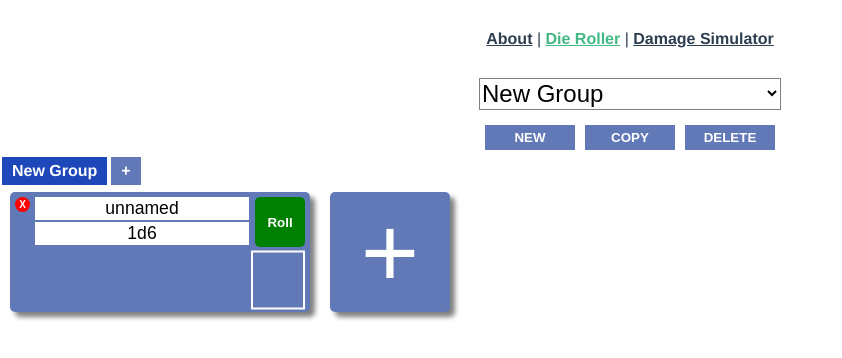
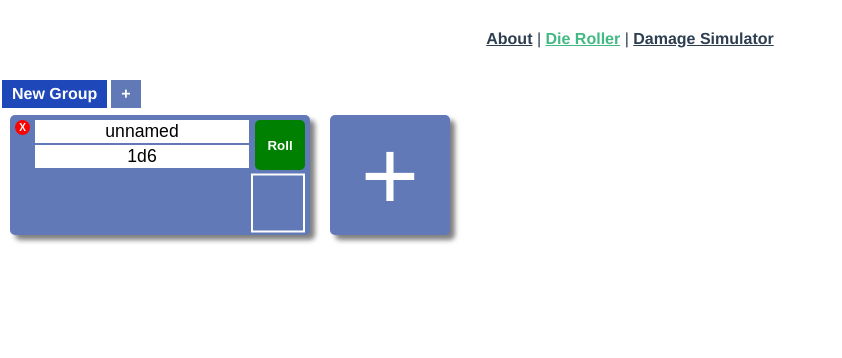
Before and after one commit to charles-oder/pathfinder-damage-calc, a Vue app: page /#/die-roller in a window 1280 px wide. Shown: the top 358 px of the page, without its empty margins (0-842 px from the left). Built offline with nearby package versions, Linux system fonts and the light colour scheme.

Commit message:
removed old group selector

```diff
--- a/src/views/DieRollerCollection.vue
+++ b/src/views/DieRollerCollection.vue
@@ -1,25 +1,5 @@
 <template>
   <div class="die-roller-collection">
-    <div class="group-selector">
-      <select @change="itemSelected($event.target.selectedIndex)">
-        <option
-          v-for="(group, index) in dieCollection.groups"
-          v-bind:key="index"
-          value="{{ index }}"
-        >
-          {{ group.name }}
-        </option>
-      </select>
-      <input
-        @change="dataUpdated()"
-        v-model="dieCollection.groups[selectedIndex].name"
-      />
-    </div>
-    <div class="group-management-panel">
-      <button @click="createNewGroup()">NEW</button>
-      <button @click="cloneGroup()">COPY</button>
-      <button @click="deleteGroup()">DELETE</button>
-    </div>
     <TabSelector
       :options="dieCollection.groups.map(group => group.name)"
       :selectedIndex="selectedIndex"
```
